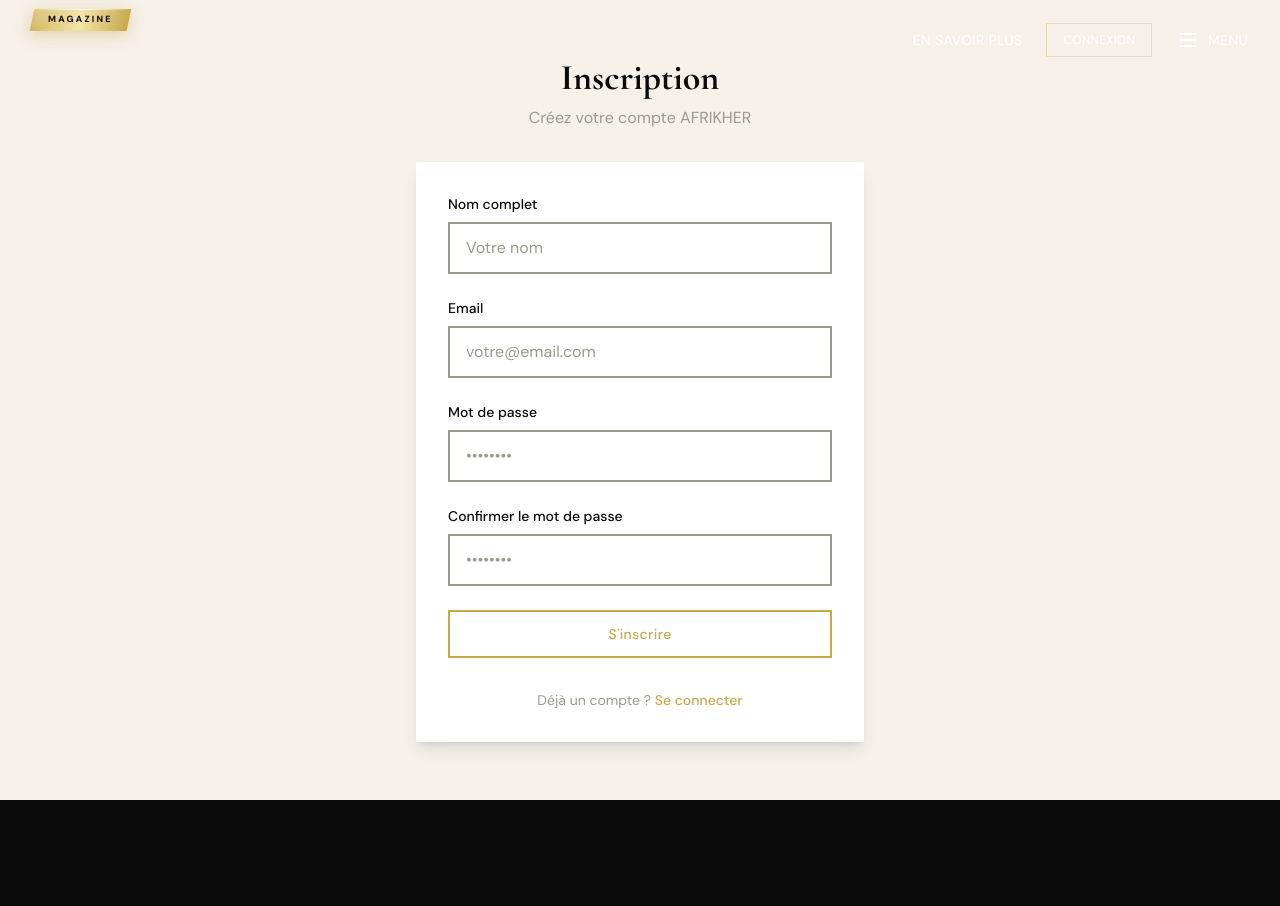
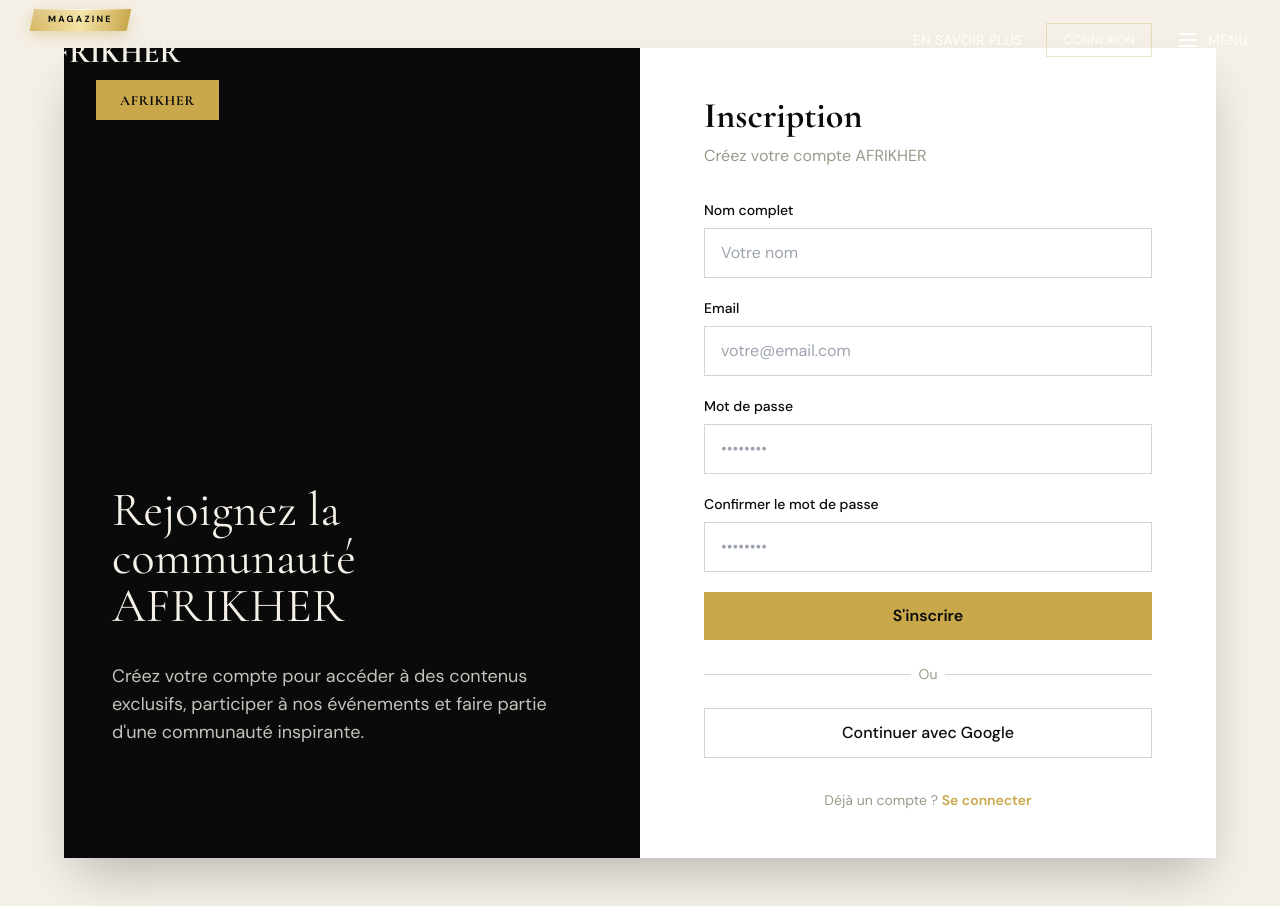
Before and after one commit to ekilalumande7-crypto/afrikher-client, a Next.js app: page /auth/register in a window 1280 px wide. Before the commit the page ends 800 px from the top, so only its background shows below. Built offline with nearby package versions, Linux system fonts and the light colour scheme; no server answers.

Commit message:
Updated page.tsx

```diff
--- a/app/auth/login/page.tsx
+++ b/app/auth/login/page.tsx
@@ -3,8 +3,6 @@
 import { useState } from 'react';
 import { useRouter } from 'next/navigation';
 import Link from 'next/link';
-import AfrikherInput from '@/components/ui/afrikher-input';
-import AfrikherButton from '@/components/ui/afrikher-button';
 import { createClient } from '@/lib/supabase/client';
 
 export default function LoginPage() {
@@ -49,8 +47,28 @@ export default function LoginPage() {
 
   return (
     <div className="min-h-screen bg-afrikher-cream flex items-center justify-center py-12 px-4 sm:px-6 lg:px-8">
-      <div className="max-w-md w-full">
-        <div className="text-center mb-8">
+      <div className="w-full max-w-6xl mx-auto">
+        <div className="bg-white shadow-2xl overflow-hidden flex flex-col md:flex-row min-h-[600px]">
+          <div className="hidden md:flex md:w-1/2 bg-afrikher-dark p-12 flex-col justify-between relative overflow-hidden">
+            <div className="absolute top-8 left-8">
+              <div className="bg-afrikher-gold px-6 py-2">
+                <span className="font-display text-sm font-bold text-afrikher-dark tracking-wider">AFRIKHER</span>
+              </div>
+            </div>
+
+            <div className="mt-auto mb-12 relative z-10">
+              <h2 className="font-display text-4xl md:text-5xl leading-tight text-afrikher-cream mb-8">
+                Bienvenue dans votre espace AFRIKHER
+              </h2>
+              <p className="font-sans text-lg text-afrikher-cream/80 mb-4">
+                Accédez à vos contenus exclusifs, gérez votre profil et découvrez nos dernières publications.
+              </p>
+            </div>
+          </div>
+
+          <div className="w-full md:w-1/2 p-8 md:p-12 flex flex-col justify-center">
+            <div className="max-w-md mx-auto w-full">
+              <div className="mb-8">
                 <h1 className="font-display text-4xl font-bold text-afrikher-dark mb-2">
                   Connexion
                 </h1>
@@ -59,33 +77,44 @@ export default function LoginPage() {
                 </p>
               </div>
 
-        <div className="bg-white p-8 shadow-lg">
               {error && (
-            <div className="mb-6 p-4 bg-red-50 border-2 border-red-200 text-red-700 font-sans text-sm">
+                <div className="mb-6 p-4 bg-red-50 border border-red-200 text-red-700 font-sans text-sm">
                   {error}
                 </div>
               )}
 
-          <form onSubmit={handleLogin} className="space-y-6">
-            <AfrikherInput
-              label="Email"
+              <form onSubmit={handleLogin} className="space-y-5">
+                <div>
+                  <label htmlFor="email" className="block font-sans text-sm font-medium text-afrikher-dark mb-2">
+                    Email
+                  </label>
+                  <input
+                    id="email"
                     type="email"
                     value={email}
                     onChange={(e) => setEmail(e.target.value)}
                     placeholder="votre@email.com"
                     required
+                    className="w-full px-4 py-3 border border-gray-300 font-sans text-afrikher-dark placeholder:text-gray-400 focus:outline-none focus:ring-2 focus:ring-afrikher-gold focus:border-transparent transition-all"
                   />
+                </div>
 
-            <AfrikherInput
-              label="Mot de passe"
+                <div>
+                  <label htmlFor="password" className="block font-sans text-sm font-medium text-afrikher-dark mb-2">
+                    Mot de passe
+                  </label>
+                  <input
+                    id="password"
                     type="password"
                     value={password}
                     onChange={(e) => setPassword(e.target.value)}
                     placeholder="••••••••"
                     required
+                    className="w-full px-4 py-3 border border-gray-300 font-sans text-afrikher-dark placeholder:text-gray-400 focus:outline-none focus:ring-2 focus:ring-afrikher-gold focus:border-transparent transition-all"
                   />
+                </div>
 
-            <div className="flex items-center justify-between">
+                <div className="flex items-center justify-end">
                   <Link
                     href="/auth/forgot-password"
                     className="font-sans text-sm text-afrikher-gold hover:underline"
@@ -94,21 +123,19 @@ export default function LoginPage() {
                   </Link>
                 </div>
 
-            <AfrikherButton
+                <button
                   type="submit"
-              variant="gold"
-              size="lg"
-              className="w-full"
                   disabled={loading}
+                  className="w-full bg-afrikher-gold text-afrikher-dark font-sans font-semibold py-3 px-6 hover:bg-opacity-90 transition-all duration-300 disabled:opacity-50 disabled:cursor-not-allowed"
                 >
                   {loading ? 'Connexion...' : 'Se connecter'}
-            </AfrikherButton>
+                </button>
               </form>
 
               <div className="mt-6">
                 <div className="relative">
                   <div className="absolute inset-0 flex items-center">
-                <div className="w-full border-t border-afrikher-gray"></div>
+                    <div className="w-full border-t border-gray-300"></div>
                   </div>
                   <div className="relative flex justify-center text-sm">
                     <span className="px-2 bg-white font-sans text-afrikher-gray">Ou</span>
@@ -118,7 +145,7 @@ export default function LoginPage() {
                 <button
                   type="button"
                   onClick={handleGoogleLogin}
-              className="mt-6 w-full flex items-center justify-center px-6 py-3 border-2 border-afrikher-gray text-afrikher-dark font-sans font-medium hover:bg-afrikher-cream transition-all duration-300"
+                  className="mt-6 w-full flex items-center justify-center px-6 py-3 border border-gray-300 text-afrikher-dark font-sans font-medium hover:bg-gray-50 transition-all duration-300"
                 >
                   Continuer avec Google
                 </button>
@@ -126,12 +153,14 @@ export default function LoginPage() {
 
               <p className="mt-8 text-center font-sans text-sm text-afrikher-gray">
                 Pas encore de compte ?{' '}
-            <Link href="/auth/register" className="text-afrikher-gold font-medium hover:underline">
+                <Link href="/auth/register" className="text-afrikher-gold font-semibold hover:underline">
                   S&apos;inscrire
                 </Link>
               </p>
             </div>
           </div>
         </div>
+      </div>
+    </div>
   );
 }
--- a/app/auth/register/page.tsx
+++ b/app/auth/register/page.tsx
@@ -3,8 +3,6 @@
 import { useState } from 'react';
 import { useRouter } from 'next/navigation';
 import Link from 'next/link';
-import AfrikherInput from '@/components/ui/afrikher-input';
-import AfrikherButton from '@/components/ui/afrikher-button';
 import { createClient } from '@/lib/supabase/client';
 
 export default function RegisterPage() {
@@ -59,10 +57,43 @@ export default function RegisterPage() {
     }
   };
 
+  const handleGoogleSignup = async () => {
+    const { error } = await supabase.auth.signInWithOAuth({
+      provider: 'google',
+      options: {
+        redirectTo: `${window.location.origin}/auth/callback`,
+      },
+    });
+
+    if (error) {
+      setError(error.message);
+    }
+  };
+
   return (
     <div className="min-h-screen bg-afrikher-cream flex items-center justify-center py-12 px-4 sm:px-6 lg:px-8">
-      <div className="max-w-md w-full">
-        <div className="text-center mb-8">
+      <div className="w-full max-w-6xl mx-auto">
+        <div className="bg-white shadow-2xl overflow-hidden flex flex-col md:flex-row min-h-[700px]">
+          <div className="hidden md:flex md:w-1/2 bg-afrikher-dark p-12 flex-col justify-between relative overflow-hidden">
+            <div className="absolute top-8 left-8">
+              <div className="bg-afrikher-gold px-6 py-2">
+                <span className="font-display text-sm font-bold text-afrikher-dark tracking-wider">AFRIKHER</span>
+              </div>
+            </div>
+
+            <div className="mt-auto mb-12 relative z-10">
+              <h2 className="font-display text-4xl md:text-5xl leading-tight text-afrikher-cream mb-8">
+                Rejoignez la communauté AFRIKHER
+              </h2>
+              <p className="font-sans text-lg text-afrikher-cream/80 mb-4">
+                Créez votre compte pour accéder à des contenus exclusifs, participer à nos événements et faire partie d&apos;une communauté inspirante.
+              </p>
+            </div>
+          </div>
+
+          <div className="w-full md:w-1/2 p-8 md:p-12 flex flex-col justify-center">
+            <div className="max-w-md mx-auto w-full">
+              <div className="mb-8">
                 <h1 className="font-display text-4xl font-bold text-afrikher-dark mb-2">
                   Inscription
                 </h1>
@@ -71,69 +102,111 @@ export default function RegisterPage() {
                 </p>
               </div>
 
-        <div className="bg-white p-8 shadow-lg">
               {error && (
-            <div className="mb-6 p-4 bg-red-50 border-2 border-red-200 text-red-700 font-sans text-sm">
+                <div className="mb-6 p-4 bg-red-50 border border-red-200 text-red-700 font-sans text-sm">
                   {error}
                 </div>
               )}
 
-          <form onSubmit={handleRegister} className="space-y-6">
-            <AfrikherInput
-              label="Nom complet"
+              <form onSubmit={handleRegister} className="space-y-5">
+                <div>
+                  <label htmlFor="fullName" className="block font-sans text-sm font-medium text-afrikher-dark mb-2">
+                    Nom complet
+                  </label>
+                  <input
+                    id="fullName"
                     type="text"
                     value={fullName}
                     onChange={(e) => setFullName(e.target.value)}
                     placeholder="Votre nom"
                     required
+                    className="w-full px-4 py-3 border border-gray-300 font-sans text-afrikher-dark placeholder:text-gray-400 focus:outline-none focus:ring-2 focus:ring-afrikher-gold focus:border-transparent transition-all"
                   />
+                </div>
 
-            <AfrikherInput
-              label="Email"
+                <div>
+                  <label htmlFor="email" className="block font-sans text-sm font-medium text-afrikher-dark mb-2">
+                    Email
+                  </label>
+                  <input
+                    id="email"
                     type="email"
                     value={email}
                     onChange={(e) => setEmail(e.target.value)}
                     placeholder="votre@email.com"
                     required
+                    className="w-full px-4 py-3 border border-gray-300 font-sans text-afrikher-dark placeholder:text-gray-400 focus:outline-none focus:ring-2 focus:ring-afrikher-gold focus:border-transparent transition-all"
                   />
+                </div>
 
-            <AfrikherInput
-              label="Mot de passe"
+                <div>
+                  <label htmlFor="password" className="block font-sans text-sm font-medium text-afrikher-dark mb-2">
+                    Mot de passe
+                  </label>
+                  <input
+                    id="password"
                     type="password"
                     value={password}
                     onChange={(e) => setPassword(e.target.value)}
                     placeholder="••••••••"
                     required
+                    className="w-full px-4 py-3 border border-gray-300 font-sans text-afrikher-dark placeholder:text-gray-400 focus:outline-none focus:ring-2 focus:ring-afrikher-gold focus:border-transparent transition-all"
                   />
+                </div>
 
-            <AfrikherInput
-              label="Confirmer le mot de passe"
+                <div>
+                  <label htmlFor="confirmPassword" className="block font-sans text-sm font-medium text-afrikher-dark mb-2">
+                    Confirmer le mot de passe
+                  </label>
+                  <input
+                    id="confirmPassword"
                     type="password"
                     value={confirmPassword}
                     onChange={(e) => setConfirmPassword(e.target.value)}
                     placeholder="••••••••"
                     required
+                    className="w-full px-4 py-3 border border-gray-300 font-sans text-afrikher-dark placeholder:text-gray-400 focus:outline-none focus:ring-2 focus:ring-afrikher-gold focus:border-transparent transition-all"
                   />
+                </div>
 
-            <AfrikherButton
+                <button
                   type="submit"
-              variant="gold"
-              size="lg"
-              className="w-full"
                   disabled={loading}
+                  className="w-full bg-afrikher-gold text-afrikher-dark font-sans font-semibold py-3 px-6 hover:bg-opacity-90 transition-all duration-300 disabled:opacity-50 disabled:cursor-not-allowed"
                 >
                   {loading ? 'Inscription...' : 'S\'inscrire'}
-            </AfrikherButton>
+                </button>
               </form>
+
+              <div className="mt-6">
+                <div className="relative">
+                  <div className="absolute inset-0 flex items-center">
+                    <div className="w-full border-t border-gray-300"></div>
+                  </div>
+                  <div className="relative flex justify-center text-sm">
+                    <span className="px-2 bg-white font-sans text-afrikher-gray">Ou</span>
+                  </div>
+                </div>
+
+                <button
+                  type="button"
+                  onClick={handleGoogleSignup}
+                  className="mt-6 w-full flex items-center justify-center px-6 py-3 border border-gray-300 text-afrikher-dark font-sans font-medium hover:bg-gray-50 transition-all duration-300"
+                >
+                  Continuer avec Google
+                </button>
+              </div>
 
               <p className="mt-8 text-center font-sans text-sm text-afrikher-gray">
                 Déjà un compte ?{' '}
-            <Link href="/auth/login" className="text-afrikher-gold font-medium hover:underline">
+                <Link href="/auth/login" className="text-afrikher-gold font-semibold hover:underline">
                   Se connecter
                 </Link>
               </p>
             </div>
           </div>
         </div>
+      </div>
+    </div>
   );
 }
```
Lines whose indentation alone changed are shown as unchanged.
